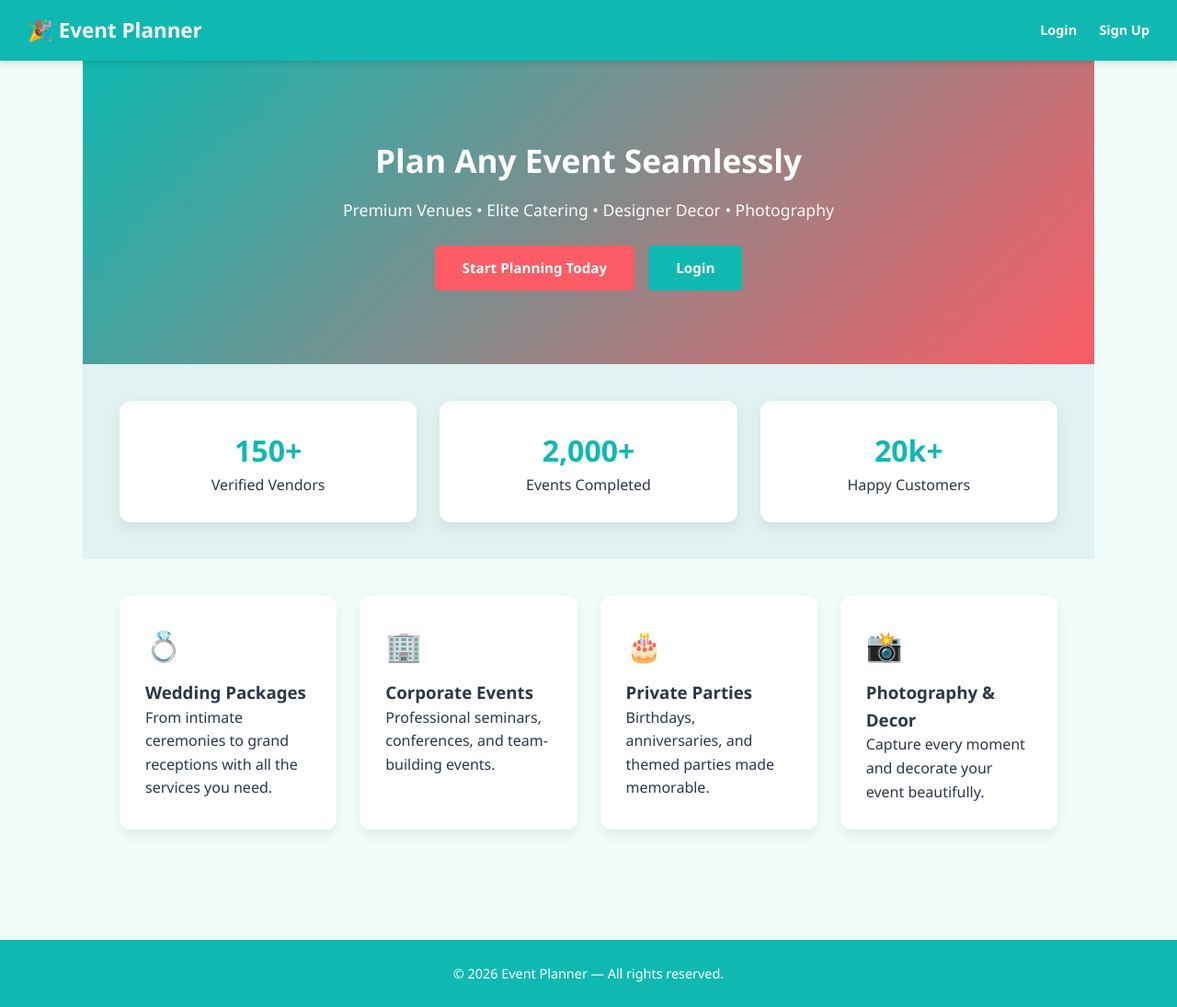
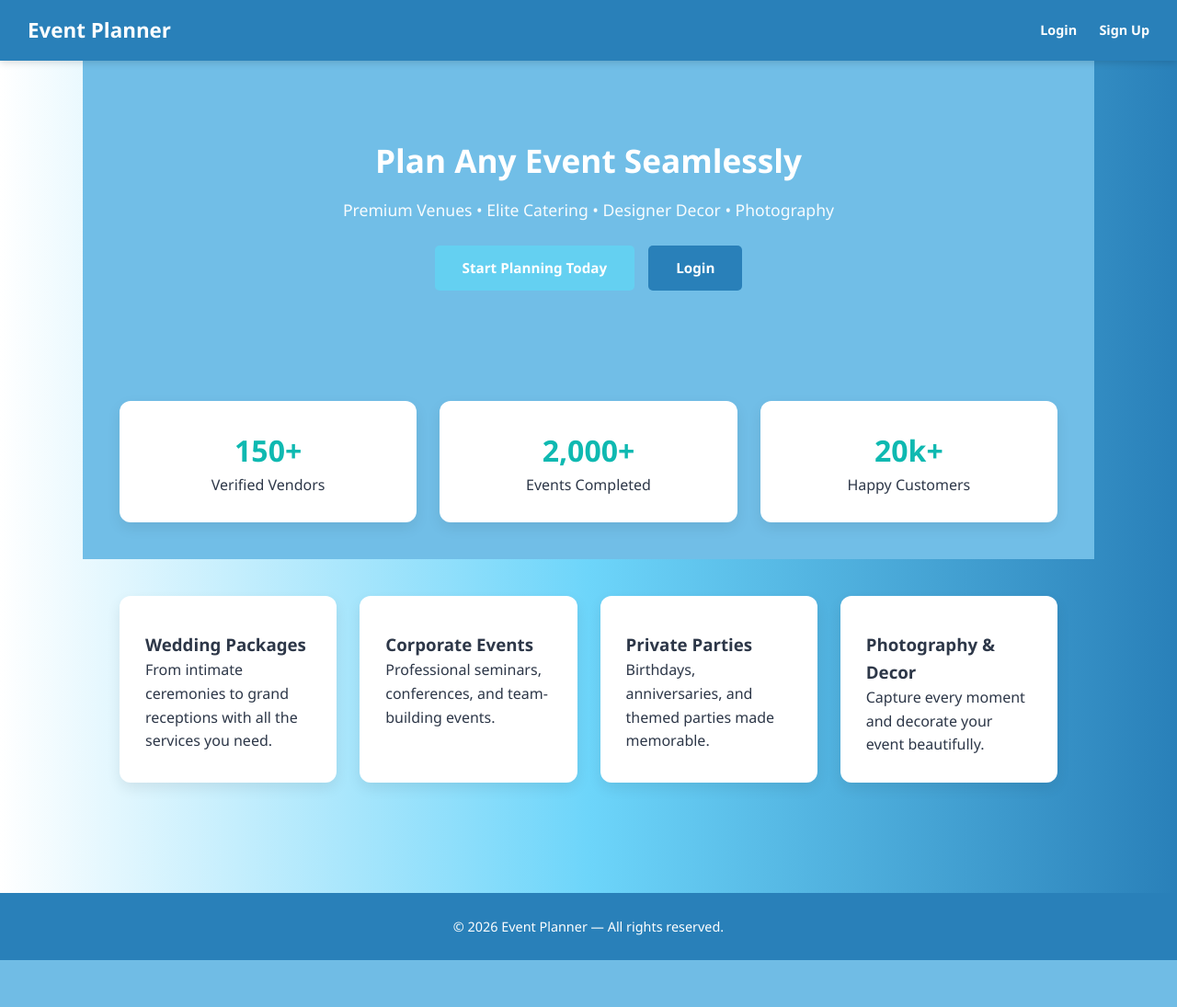
Before and after one commit to Arjun-we/event_booking, a Flask app: page / in a window 1280 px wide. Shown: the whole page at 92% size. After the commit the page ends 1044 px from the top, so only its background shows below. Run offline with Flask 3, Linux system fonts and the light colour scheme.

Commit message:
UI changes

```diff
--- a/static/style.css
+++ b/static/style.css
@@ -2,11 +2,11 @@
 *, *::before, *::after { box-sizing: border-box; margin: 0; padding: 0; }
 
 :root {
-    --teal: #0FB9B1;
+    --teal:#2980b9 100%;
     --teal-dark: #0a9e97;
-    --red: #FC5C65;
+    --red: #64d0f1;
     --red-dark: #e04850;
-    --bg: #F1FDFB;
+    --bg: linear-gradient(to left,#2980b9 0%,#6dd5fa 50%,#ffffff 100%);
     --card-bg: #ffffff;
     --text: #2d3748;
     --muted: #6c757d;
@@ -16,7 +16,7 @@
     --success: #28a745;
     --danger: #dc3545;
     --warning: #ffc107;
-    --info: #17a2b8;
+    --info:linear-gradient(to left,#2980b9 0%,#6dd5fa 50%,#ffffff 100%);
 }
 
 body {
@@ -137,7 +137,7 @@ input:focus, textarea:focus, select:focus {
 .hero {
     padding: 80px 20px;
     text-align: center;
-    background: linear-gradient(135deg, var(--teal), var(--red));
+    background:rgb(113, 190, 231);
     color: white;
 }
 .hero h2 { font-size: 2.2rem; font-weight: 800; margin-bottom: 12px; }
--- a/templates/base.html
+++ b/templates/base.html
@@ -6,10 +6,10 @@
     <title>{% block title %}Event Planner{% endblock %}</title>
     <link rel="stylesheet" href="{{ url_for('static', filename='style.css') }}">
 </head>
-<body>
+<body class="{% block body_class %}{% endblock %}">
 
 <header>
-    <h1>🎉 Event Planner</h1>
+    <h1> Event Planner</h1>
     <nav>
         {% if session.user_id %}
             <span class="nav-user">Hi, {{ session.name }}</span>
--- a/templates/booking.html
+++ b/templates/booking.html
@@ -7,7 +7,7 @@
 
     <div class="vendor-summary-box">
         <h3>{{ vendor.vendor_name }}</h3>
-        <p>📂 {{ vendor.category }} &nbsp;|&nbsp; 📍 {{ vendor.location }}</p>
+        <p> {{ vendor.category }} &nbsp;|&nbsp;  {{ vendor.location }}</p>
         <p>{{ vendor.description }}</p>
         <p class="price-highlight">₹{{ "{:,.0f}".format(vendor.price) }} per event</p>
     </div>
--- a/templates/customer_dashboard.html
+++ b/templates/customer_dashboard.html
@@ -3,7 +3,7 @@
 {% block content %}
 
 <div class="page-header">
-    <h2>Welcome, {{ session.name }}! 👋</h2>
+    <h2>Welcome, {{ session.name }}! </h2>
     <a href="{{ url_for('vendors') }}" class="btn" style="width:auto;padding:10px 22px;">Browse Vendors</a>
 </div>
 
--- a/templates/index.html
+++ b/templates/index.html
@@ -15,7 +15,7 @@
     </div>
 </section>
 
-<div class="features" style="background:#e0f2f1;text-align:center;margin:0 -20px;">
+<div class="features" style="background:rgb(113, 190, 231);text-align:center;margin:0 -20px;">
     <div class="feature-card"><h2 style="color:#0FB9B1;font-size:2rem;">150+</h2><p>Verified Vendors</p></div>
     <div class="feature-card"><h2 style="color:#0FB9B1;font-size:2rem;">2,000+</h2><p>Events Completed</p></div>
     <div class="feature-card"><h2 style="color:#0FB9B1;font-size:2rem;">20k+</h2><p>Happy Customers</p></div>
@@ -23,22 +23,22 @@
 
 <div class="features" style="margin:0 -20px;">
     <div class="feature-card">
-        <div style="font-size:2rem;margin-bottom:10px;">💍</div>
+        <div style="font-size:2rem;margin-bottom:10px;"></div>
         <h3>Wedding Packages</h3>
         <p>From intimate ceremonies to grand receptions with all the services you need.</p>
     </div>
     <div class="feature-card">
-        <div style="font-size:2rem;margin-bottom:10px;">🏢</div>
+        <div style="font-size:2rem;margin-bottom:10px;"></div>
         <h3>Corporate Events</h3>
         <p>Professional seminars, conferences, and team-building events.</p>
     </div>
     <div class="feature-card">
-        <div style="font-size:2rem;margin-bottom:10px;">🎂</div>
+        <div style="font-size:2rem;margin-bottom:10px;"></div>
         <h3>Private Parties</h3>
         <p>Birthdays, anniversaries, and themed parties made memorable.</p>
     </div>
     <div class="feature-card">
-        <div style="font-size:2rem;margin-bottom:10px;">📸</div>
+        <div style="font-size:2rem;margin-bottom:10px;"></div>
         <h3>Photography & Decor</h3>
         <p>Capture every moment and decorate your event beautifully.</p>
     </div>
--- a/templates/review.html
+++ b/templates/review.html
@@ -3,7 +3,7 @@
 {% block content %}
 
 <form method="POST">
-    <h2>✍ Leave a Review</h2>
+    <h2> Leave a Review</h2>
 
     <div class="vendor-summary-box">
         <strong>{{ booking.vendor.vendor_name }}</strong>
--- a/templates/vendor_dashboard.html
+++ b/templates/vendor_dashboard.html
@@ -4,7 +4,7 @@
 
 <div style="padding:30px 40px 0; display:flex; justify-content:space-between; align-items:center;">
     <div>
-        <h2 style="color:#FC5C65;">🏪 Vendor Management Portal</h2>
+        <h2 style="color:#FC5C65;"> Vendor Management Portal</h2>
         <p style="color:#666;">Welcome, {{ session.get('name', 'Vendor') }}</p>
     </div>
     <a href="{{ url_for('vendor_profile_edit') }}">
@@ -44,7 +44,7 @@
 
 <!-- Profile Summary -->
 <div style="margin:0 40px 20px; background:white; border-radius:12px; padding:20px;">
-    <h3 style="color:#0FB9B1; margin-bottom:10px;">📋 Profile Overview</h3>
+    <h3 style="color:#0FB9B1; margin-bottom:10px;"> Profile Overview</h3>
     <p>
         <strong>Category:</strong> {{ vendor.category }} |
         <strong>Location:</strong> {{ vendor.location }} |
@@ -55,7 +55,7 @@
 
 <!-- Bookings Table -->
 <div style="padding:0 40px 40px;">
-    <h3 style="color:#FC5C65; margin-bottom:15px;">📅 Incoming Bookings</h3>
+    <h3 style="color:#FC5C65; margin-bottom:15px;">Incoming Bookings</h3>
 
     {% if bookings %}
     <div style="overflow-x:auto;">
--- a/templates/vendor_profile.html
+++ b/templates/vendor_profile.html
@@ -3,7 +3,7 @@
 {% block content %}
 
 <form method="POST" style="max-width:520px;">
-    <h2>{% if vendor %}✏️ Edit Vendor Profile{% else %}🏪 Create Vendor Profile{% endif %}</h2>
+    <h2>{% if vendor %} Edit Vendor Profile{% else %} Create Vendor Profile{% endif %}</h2>
     <p style="color:#666; margin-bottom:20px;">This information will be visible to customers.</p>
 
     <div class="form-group">
--- a/templates/vendors.html
+++ b/templates/vendors.html
@@ -30,7 +30,7 @@
             <h3>{{ v.vendor_name }}</h3>
             <span class="rating">⭐ {{ v.rating }}</span>
         </div>
-        <p class="vendor-meta">{{ v.category }} &nbsp;|&nbsp; 📍 {{ v.location }}</p>
+        <p class="vendor-meta">{{ v.category }} &nbsp;|&nbsp;  {{ v.location }}</p>
         <p class="vendor-desc">{{ v.description[:100] }}{% if v.description|length > 100 %}...{% endif %}</p>
         <div class="vendor-card-footer">
             <span class="price">₹{{ '{:,.0f}'.format(v.price) }}</span>
```
